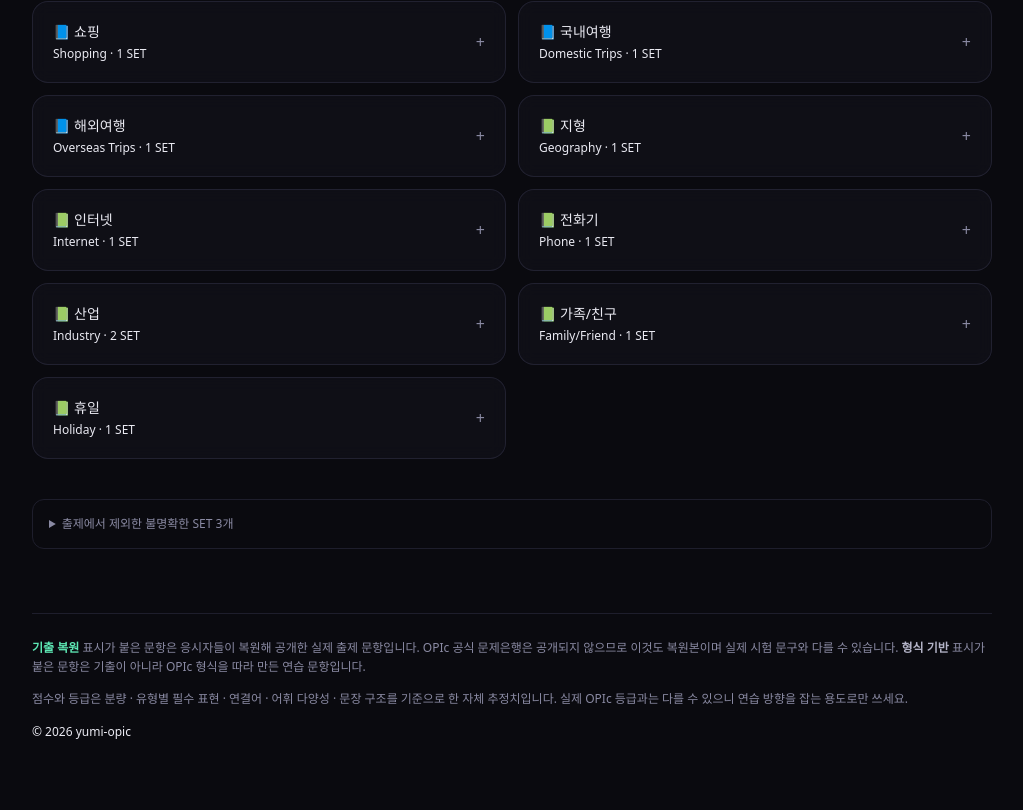
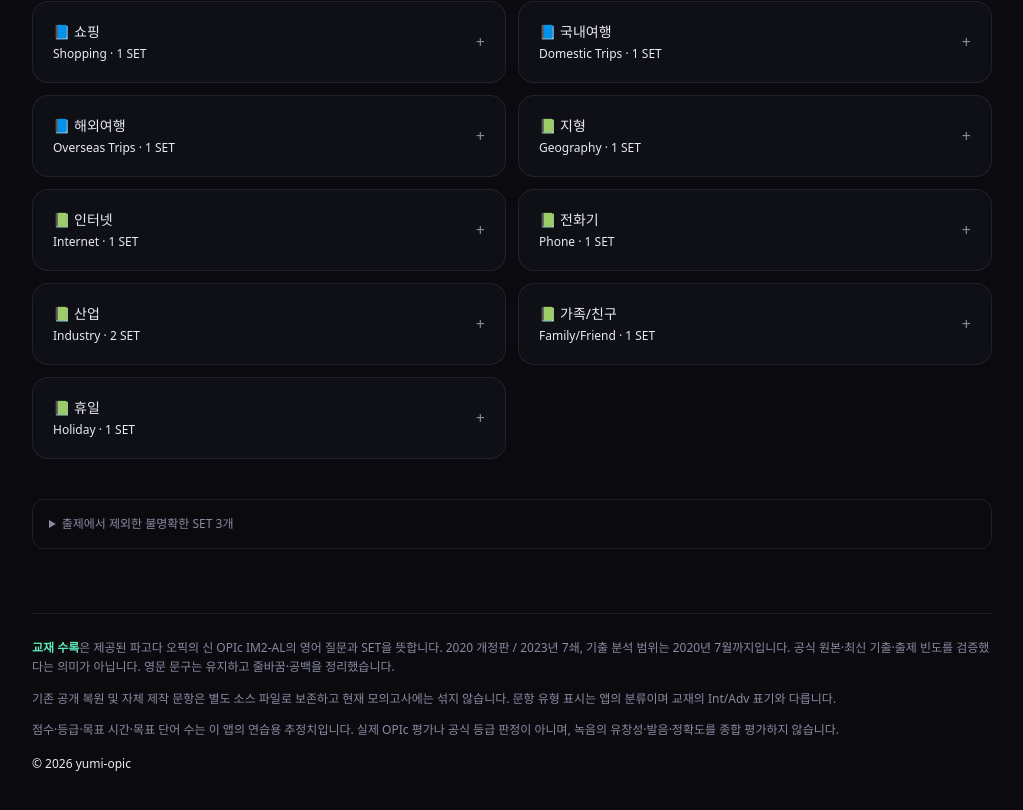
Before and after one commit to KSH0660/Yumi-Opic, a Next.js app: page /topics in a window 1280 px wide. Shown: the part 3491-4301 px from the top of the page, without its empty margins (128-1151 px from the left). Built offline with nearby package versions, Linux system fonts and the light colour scheme.

Commit message:
Describe source age and textbook-only mock scope accurately

```diff
--- a/src/components/Footer.tsx
+++ b/src/components/Footer.tsx
@@ -1,21 +1,9 @@
+import { TEXTBOOK } from "@/data";
 export default function Footer() {
-  return (
-    <footer className="mt-16 border-t border-ink-800 pt-6 pb-2">
-      <p className="text-xs leading-relaxed text-ink-400">
-        <strong className="text-emerald-300">기출 복원</strong> 표시가 붙은
-        문항은 응시자들이 복원해 공개한 실제 출제 문항입니다. OPIc 공식 문제은행은
-        공개되지 않으므로 이것도 복원본이며 실제 시험 문구와 다를 수 있습니다.{" "}
-        <strong className="text-ink-300">형식 기반</strong> 표시가 붙은 문항은
-        기출이 아니라 OPIc 형식을 따라 만든 연습 문항입니다.
-      </p>
-      <p className="mt-3 text-xs leading-relaxed text-ink-400">
-        점수와 등급은 분량 · 유형별 필수 표현 · 연결어 · 어휘 다양성 · 문장
-        구조를 기준으로 한 자체 추정치입니다. 실제 OPIc 등급과는 다를 수 있으니
-        연습 방향을 잡는 용도로만 쓰세요.
-      </p>
-      <p className="mt-4 text-xs text-ink-500">
-        © {new Date().getFullYear()} yumi-opic
-      </p>
-    </footer>
-  );
+  return <footer className="mt-16 border-t border-ink-800 pb-2 pt-6">
+    <p className="text-xs leading-relaxed text-ink-400"><strong className="text-emerald-300">교재 수록</strong>은 제공된 {TEXTBOOK.title}의 영어 질문과 SET을 뜻합니다. {TEXTBOOK.edition}, 기출 분석 범위는 2020년 7월까지입니다. 공식 원본·최신 기출·출제 빈도를 검증했다는 의미가 아닙니다. 영문 문구는 유지하고 줄바꿈·공백을 정리했습니다.</p>
+    <p className="mt-3 text-xs leading-relaxed text-ink-400">기존 공개 복원 및 자체 제작 문항은 별도 소스 파일로 보존하고 현재 모의고사에는 섞지 않습니다. 문항 유형 표시는 앱의 분류이며 교재의 Int/Adv 표기와 다릅니다.</p>
+    <p className="mt-3 text-xs leading-relaxed text-ink-400">점수·등급·목표 시간·목표 단어 수는 이 앱의 연습용 추정치입니다. 실제 OPIc 평가나 공식 등급 판정이 아니며, 녹음의 유창성·발음·정확도를 종합 평가하지 않습니다.</p>
+    <p className="mt-4 text-xs text-ink-500">© {new Date().getFullYear()} yumi-opic</p>
+  </footer>;
 }
```
